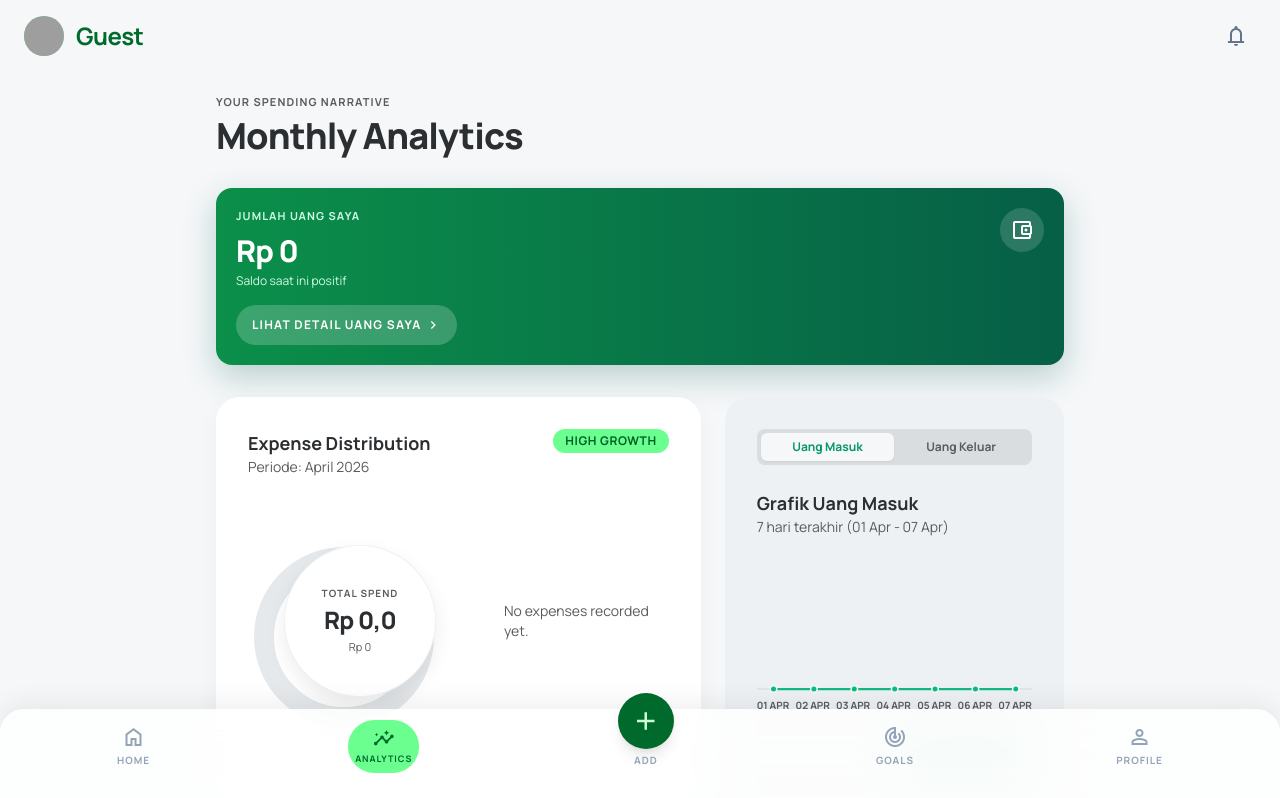
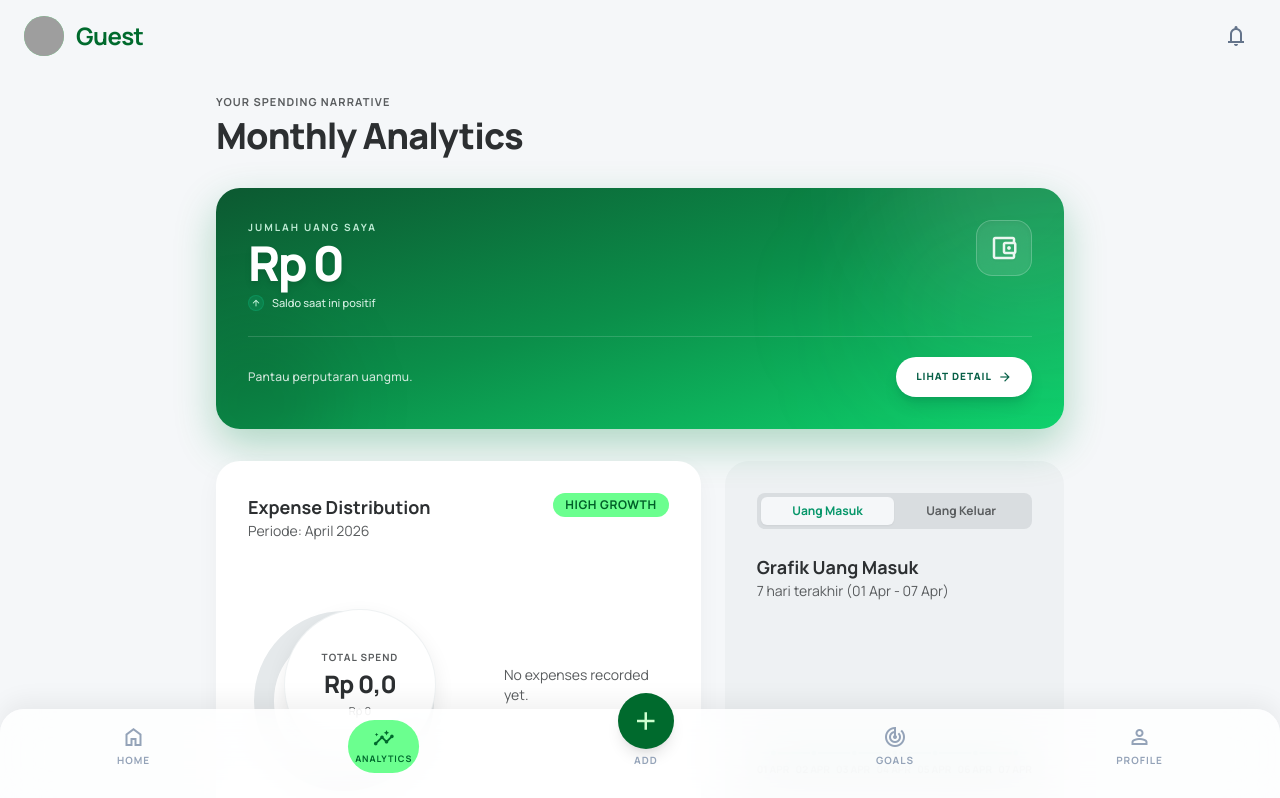
Before and after one commit to Fadilraflians/Apps-Duitflow, a React (Vite) app: page /analytics in a window 1280 px wide. Shown: the top 798 px of the page. Built offline with nearby package versions, Linux system fonts and the light colour scheme; grey boxes are pictures that could not be loaded.

Commit message:
style: enhance premium look of money balance banner

```diff
--- a/src/screens/Analytics.jsx
+++ b/src/screens/Analytics.jsx
@@ -170,26 +170,42 @@ export default function Analytics() {
           <h1 className="text-4xl font-extrabold text-on-surface tracking-tight">Monthly Analytics</h1>
         </section>
 
-        <section className="bg-gradient-to-r from-[#0b8f4a] to-[#065f46] text-white rounded-2xl p-5 shadow-[0_12px_32px_rgba(6,95,70,0.25)]">
-          <div className="flex items-start justify-between gap-4">
+        <section className="relative overflow-hidden bg-gradient-to-br from-[#0c5931] via-[#0b8f4a] to-[#0fd26c] dark:from-slate-900 dark:via-slate-800 dark:to-slate-900 text-white rounded-3xl p-6 md:p-8 shadow-[0_16px_40px_rgba(11,143,74,0.3)] dark:shadow-[0_16px_40px_rgba(0,0,0,0.5)] group transform hover:scale-[1.01] transition-all duration-300">
+          {/* Abstract glows */}
+          <div className="absolute top-0 right-0 w-64 h-64 bg-white/10 rounded-full blur-3xl -translate-y-1/2 translate-x-1/3 group-hover:bg-white/15 transition-all duration-500 pointer-events-none"></div>
+          <div className="absolute bottom-0 left-0 w-40 h-40 bg-black/10 rounded-full blur-2xl translate-y-1/3 -translate-x-1/4 pointer-events-none"></div>
+          <div className="absolute top-1/2 left-1/2 w-full h-full bg-emerald-400/5 rounded-full blur-3xl -translate-y-1/2 translate-x-1/4 pointer-events-none"></div>
+
+          <div className="relative z-10 flex items-start justify-between gap-4">
             <div>
-              <p className="text-[11px] uppercase tracking-widest font-bold text-emerald-100">Jumlah Uang Saya</p>
-              <h2 className="text-3xl font-extrabold tracking-tight mt-2">{formatIDR(Math.abs(currentBalance))}</h2>
-              <p className="text-xs text-emerald-100 mt-1">
+              <p className="text-[10px] uppercase tracking-[0.2em] font-bold text-emerald-100/90 dark:text-slate-400 mb-1">Jumlah Uang Saya</p>
+              <h2 className="text-4xl lg:text-5xl font-extrabold tracking-tighter drop-shadow-md">
+                {formatIDR(Math.abs(currentBalance))}
+              </h2>
+              <div className="flex items-center gap-2 mt-2">
+                <span className={`inline-flex items-center justify-center w-4 h-4 rounded-full ${currentBalance < 0 ? 'bg-rose-500/20 text-rose-300' : 'bg-emerald-500/20 text-emerald-100'} ring-1 ring-inset ${currentBalance < 0 ? 'ring-rose-500/30' : 'ring-emerald-500/30'}`}>
+                  <span className="material-symbols-outlined text-[10px]">{currentBalance < 0 ? 'arrow_downward' : 'arrow_upward'}</span>
+                </span>
+                <p className="text-[11px] font-medium text-emerald-50 dark:text-slate-300 opacity-90">
                   {currentBalance < 0 ? 'Saldo saat ini minus' : 'Saldo saat ini positif'}
                 </p>
               </div>
-            <div className="w-11 h-11 rounded-xl bg-white/15 flex items-center justify-center">
-              <span className="material-symbols-outlined">account_balance_wallet</span>
+            </div>
+            <div className="w-14 h-14 rounded-2xl bg-white/10 backdrop-blur-md border border-white/20 flex items-center justify-center shadow-inner transform group-hover:rotate-6 transition-transform duration-300">
+              <span className="material-symbols-outlined text-3xl text-white opacity-90 drop-shadow-sm">account_balance_wallet</span>
             </div>
           </div>
+
+          <div className="relative z-10 mt-6 pt-5 border-t border-white/15 flex items-center justify-between">
+            <p className="text-xs text-white/80 font-medium tracking-wide">Pantau perputaran uangmu.</p>
             <Link
               to="/money-details"
-            className="mt-4 inline-flex items-center gap-1 bg-white/20 hover:bg-white/25 text-white px-4 py-2 rounded-full text-xs font-bold uppercase tracking-widest transition-colors"
+              className="inline-flex items-center gap-1.5 bg-white text-emerald-800 dark:bg-emerald-400 dark:text-slate-900 px-5 py-2.5 rounded-full text-[10px] font-extrabold uppercase tracking-widest hover:scale-105 active:scale-95 transition-all shadow-lg shadow-emerald-900/20"
             >
-            Lihat Detail Uang Saya
-            <span className="material-symbols-outlined text-base">chevron_right</span>
+              Lihat Detail
+              <span className="material-symbols-outlined text-sm">arrow_forward</span>
             </Link>
+          </div>
         </section>
 
         <div className="grid grid-cols-1 md:grid-cols-12 gap-6">
```
Lines whose indentation alone changed are shown as unchanged.
